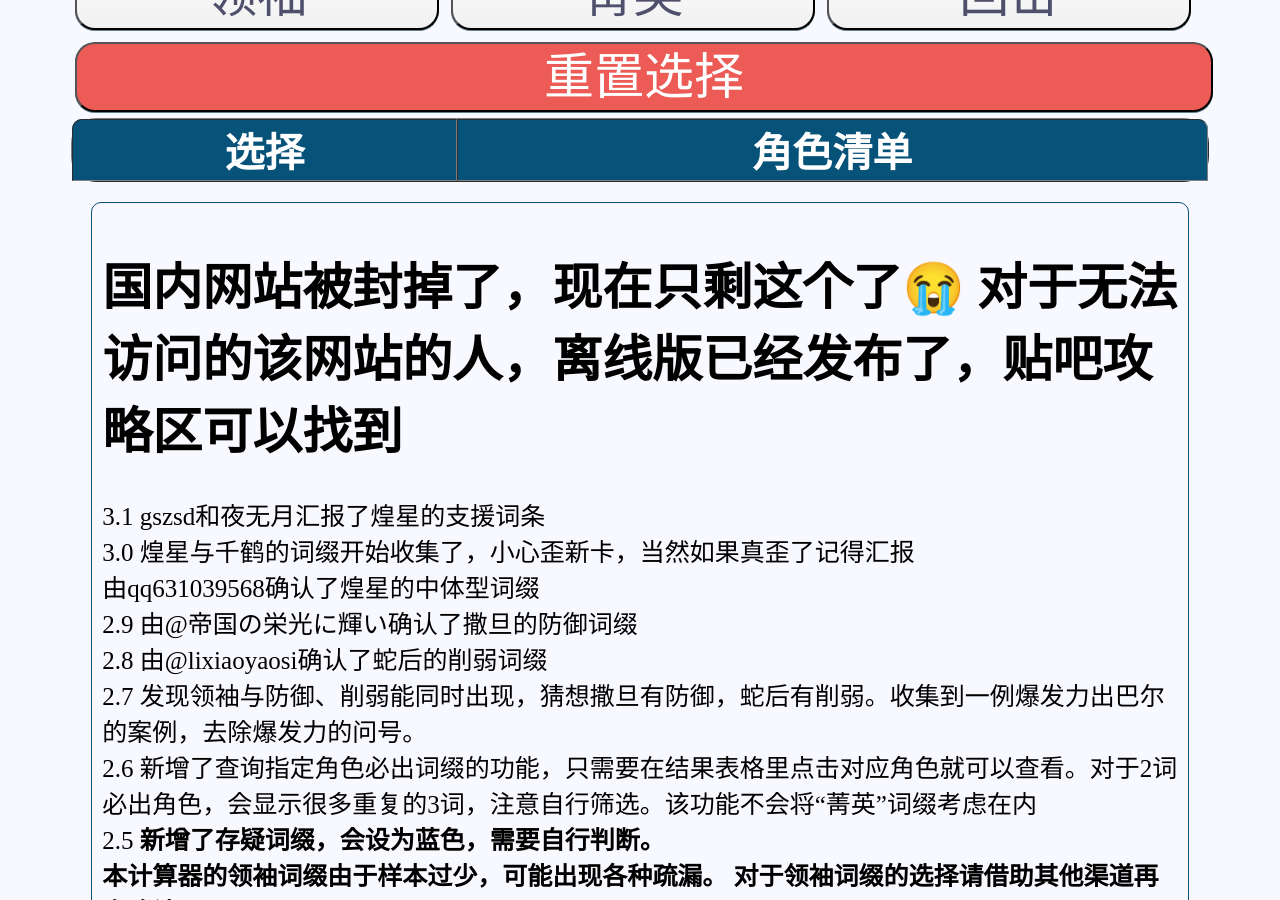
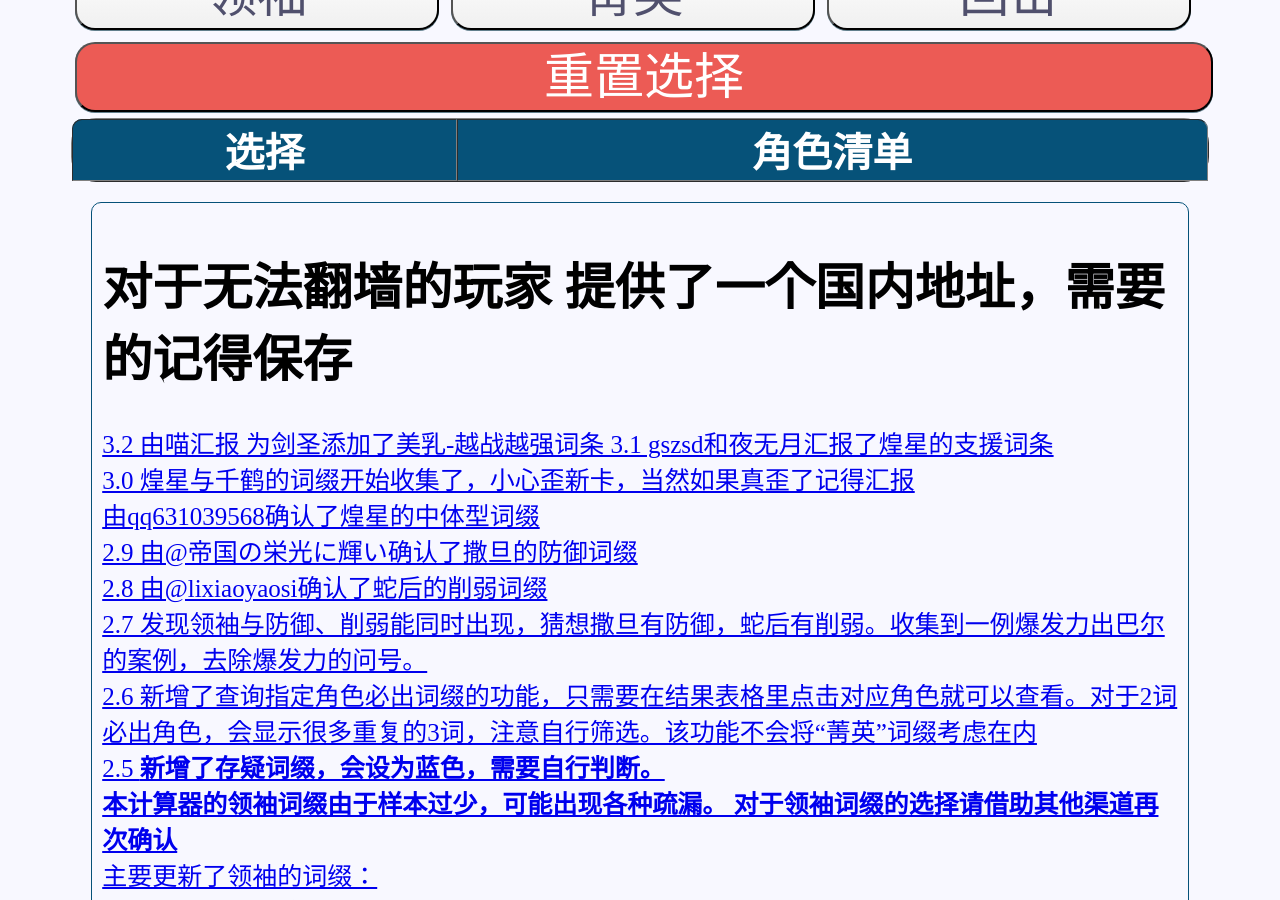
Before and after one commit to RShock/RShock.github.io, a Jekyll site: the page index.html, which Jekyll copies as it is, in a window 1280 px wide and 900 px high, scrolled down 1002 px. Built offline with Jekyll 4.4.1, drawn with Linux system fonts in a browser that asks for light colours; comment, search, counter and statistics services are not loaded; some of the changed text lies outside the part shown.

```diff
--- a/index.html
+++ b/index.html
@@ -348,7 +348,7 @@
 
 <body style="background:#F8F8FF" id="body">
   <div id="center_box">
-    <h1 style="display: inline;">全境征才计算器 Ver3.1 by 小r</h1><small>邀请码 USHL2U</small></br>
+    <h1 style="display: inline;">全境征才计算器 Ver3.2 by 小r</h1><small>邀请码 USHL2U</small></br>
 
     <button type="button" class='btn_normal btn'>攻击者</button>
     <button type="button" class='btn_normal btn'>守护者</button>
@@ -404,7 +404,8 @@
     </table>
 
     <div id="foobar">
-      <h1>国内网站被封掉了，现在只剩这个了😭 对于无法访问的该网站的人，离线版已经发布了，贴吧攻略区可以找到</h1>
+      <h1>对于无法翻墙的玩家 提供了一个国内地址，需要的记得保存 <a href="http://47.99.93.37/"></h1>
+      3.2 由喵汇报 为剑圣添加了美乳-越战越强词条
       3.1 gszsd和夜无月汇报了煌星的支援词条</br>
       3.0 煌星与千鹤的词缀开始收集了，小心歪新卡，当然如果真歪了记得汇报</br>
       由qq631039568确认了煌星的中体型词缀</br>
```
Also changed, not shown: other parts of index.html (+1 -1 lines).
